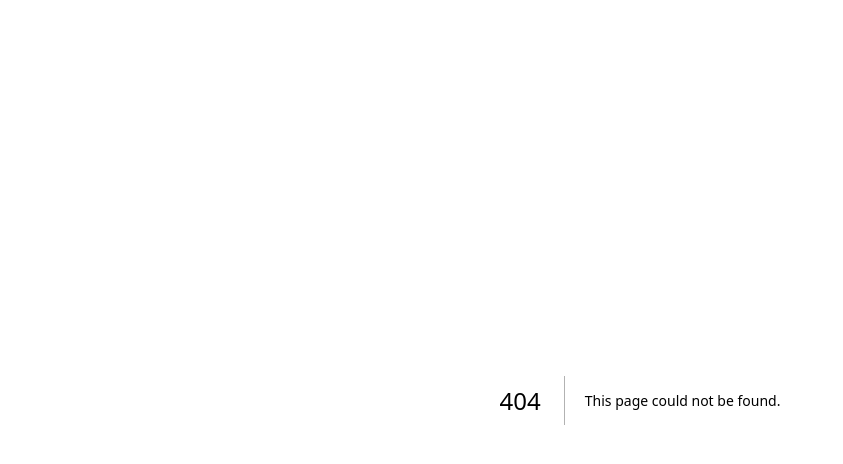
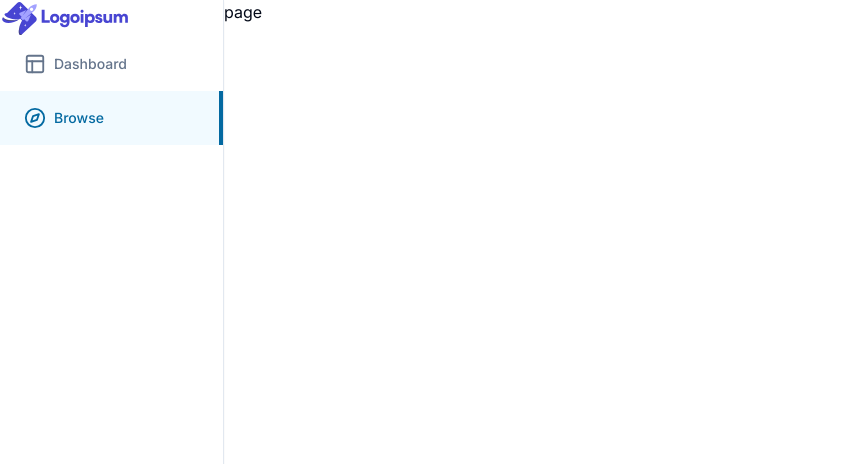
Before and after one commit to SaimManzoor49/LearnWise, a Next.js app: page /search in a window 1280 px wide. Before the commit this address had no page. Shown: the top 464 px of the page, without its empty margins (0-843 px from the left). Built offline with nearby package versions, Linux system fonts and the light colour scheme.

Commit message:
side-bar

```diff
--- /dev/null
+++ b/app/(dashboard)/(routes)/search/page.tsx
@@ -0,0 +1,7 @@
+import React from 'react'
+
+export default function page() {
+  return (
+    <div>page</div>
+  )
+}
--- /dev/null
+++ b/app/(dashboard)/_components/Logo.tsx
@@ -0,0 +1,13 @@
+import Image from 'next/image'
+import React from 'react'
+
+export default function Logo() {
+  return (
+    <Image
+    height={130}
+    width={130}
+    alt='logo'
+    src={'/logo.svg'}
+     />
+  )
+}
--- /dev/null
+++ b/app/(dashboard)/_components/Sidebar.tsx
@@ -0,0 +1,14 @@
+import React from 'react'
+import Logo from './Logo'
+import SidebarRoutes from './SidebarRoutes'
+
+export default function Sidebar() {
+  return (
+    <div className='h-full border-r flex flex-col overflow-y-hidden bg-white shadow-sm'>
+        <Logo />
+        <div className="flex flex-col w-full">
+            <SidebarRoutes />
+        </div>
+        </div>
+  )
+}
--- /dev/null
+++ b/app/(dashboard)/_components/SidebarItem.tsx
@@ -0,0 +1,48 @@
+'use client'
+
+import React from 'react'
+import {LucideIcon} from 'lucide-react'
+import { usePathname, useRouter } from 'next/navigation';
+import { cn } from '@/lib/utils';
+
+interface SidebarItemProps{
+    icon: LucideIcon;
+    label:string;
+    href:string;
+
+}
+
+export default function SidebarItem({icon : Icon,label,href}:SidebarItemProps) {
+    const pathname = usePathname();
+    const router = useRouter();
+
+
+    const isActive =
+    (pathname==='/'&& href==='/')||
+    pathname===href||
+    pathname?.startsWith(`${href}/`)
+
+
+    const onClick = ()=>{
+        router.push(href)
+    }
+
+
+  return (
+    <button onClick={onClick} type='button' className={cn(
+        'flex items-center gap-x-2 text-slate-500 text-sm font-[500] pl-6 trnasition-all hover:text-slate-600 hover:bg-slate-300/20',
+        isActive && 'text-sky-700 bg-sky-200/20 hover:bg-sky-200/20 hover:text-sky-700'
+    )}>
+
+        <div className="flex items-center gap-x-2 py-4">
+            <Icon size={22} className={cn('text-slate-500',isActive && 'text-sky-700')} />
+            {label}
+        </div>
+        <div className={cn(
+            'ml-auto opacity-0 border-2 border-sky-700 h-full transition-all',
+            isActive && 'opacity-100'
+        )} />
+
+    </button>
+  )
+}
--- /dev/null
+++ b/app/(dashboard)/_components/SidebarRoutes.tsx
@@ -0,0 +1,33 @@
+'use client'
+import { Layout,Compass } from 'lucide-react'
+import React from 'react'
+import SidebarItem from './SidebarItem';
+
+const guestRoutes = [
+    {
+        icon:Layout,
+        label:'Dashboard',
+        href:'/'
+    },
+    {
+        icon:Compass,
+        label:'Browse',
+        href:'/search'
+    },
+]
+
+export default function SidebarRoutes() {
+    const routes = guestRoutes;
+  return (
+    <div className='flex flex-col w-full'>
+        {routes.map((route)=>(
+            <SidebarItem
+            key={route.href}
+            icon={route.icon}
+            label={route.label}
+            href={route.href}
+            />
+        ))}
+    </div>
+  )
+}
--- /dev/null
+++ b/app/(dashboard)/layout.tsx
@@ -0,0 +1,17 @@
+import React from 'react'
+import Sidebar from './_components/Sidebar'
+
+export default function DashboardLayout({children}:{children:React.ReactNode}) {
+  return (
+    <div className='h-full'>
+        <div className="hidden md:flex h-full w-56 flex-col fixed inset-y-0 z-50">
+            <Sidebar />
+
+        </div>
+        <main className='md:pl-56 h-full'>
+
+        {children}
+        </main>
+    </div>
+  )
+}
```
Also changed, not shown: public/logo.svg (added).
